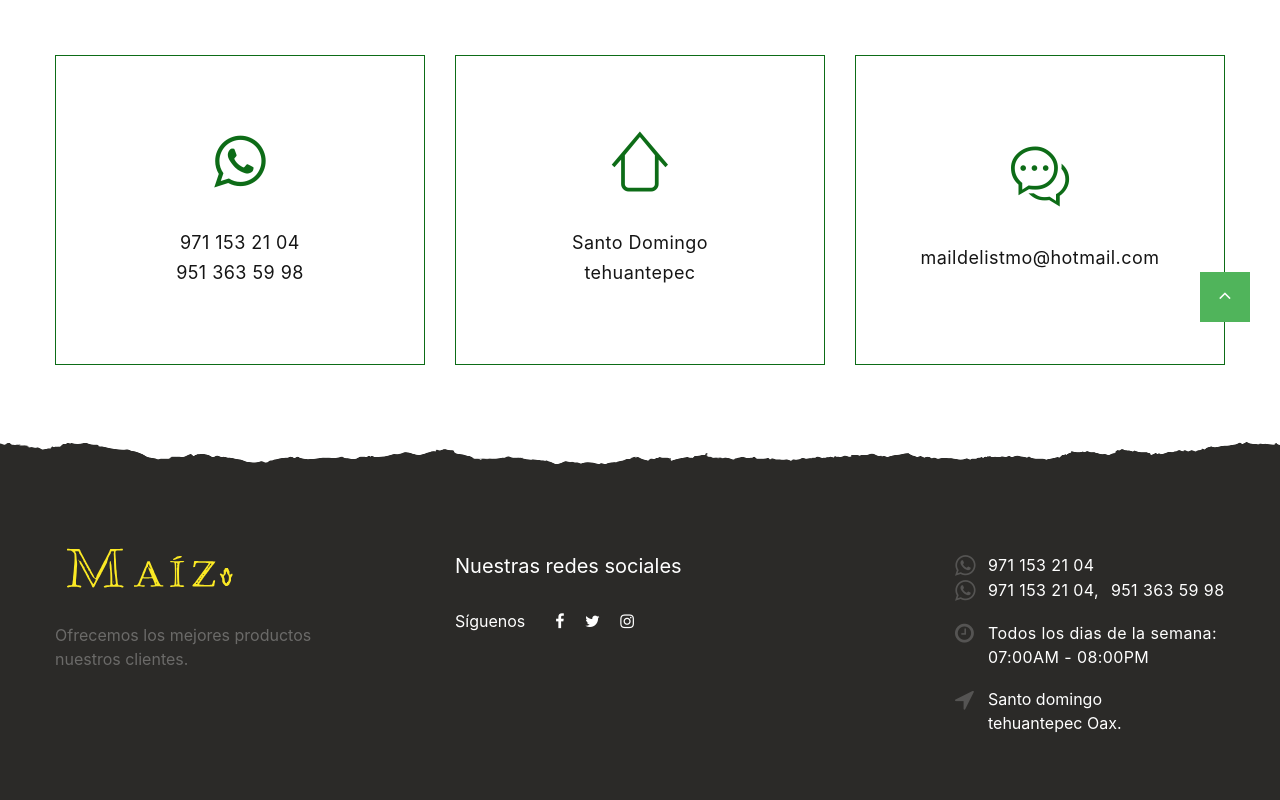
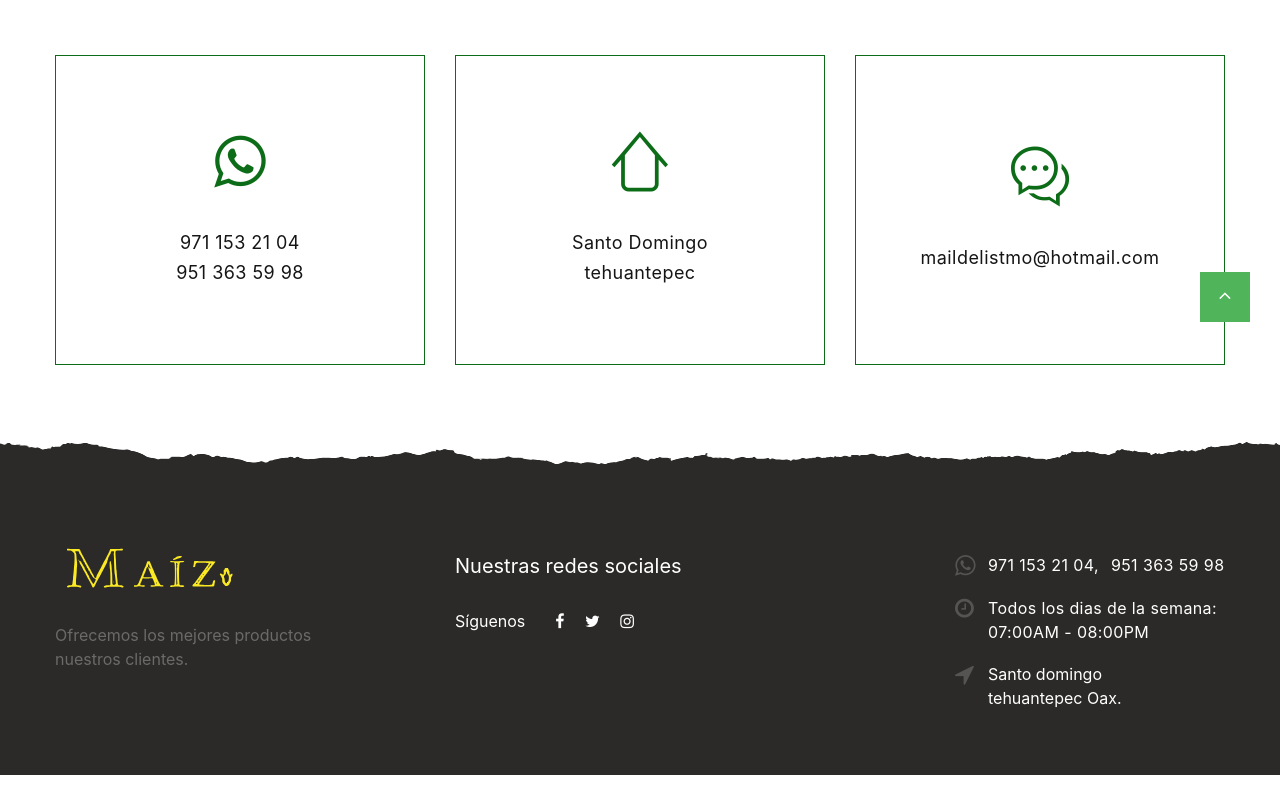
Before and after one commit to gilbertovan/gilbertovan, a plain HTML site: page contacto.html in a window 1280 px wide. Shown: the part 548-1348 px from the top of the page. After the commit the page ends 1323 px from the top, so only its background shows below. Drawn offline with Linux system fonts and the light colour scheme; a web font is replaced by a local one.

Commit message:
Update contacto.html

```diff
--- a/contacto.html
+++ b/contacto.html
@@ -143,10 +143,6 @@
                   <div class="inset-top-18 wow slideInLeft" data-wow-delay="0s">
                    <ul class="footer-contacts d-inline-block d-md-block">
                       <li>
-                        <div class="unit unit-spacing-xs">
-                          <div class="unit-left"><span class="icon fab fa-whatsapp"></span></div>
-                          <div class="unit-body"><a class="link-phone" href="tel:9711532104">971 153 21 04</a></div>
-                        </div>
                          <div class="unit unit-spacing-xs">
                           <div class="unit-left"><span class="icon fab fa-whatsapp"></span></div>
                           <div class="unit-body"><a class="link-phone" href="tel:9711532104">971 153 21 04,</a>  </div>
```
